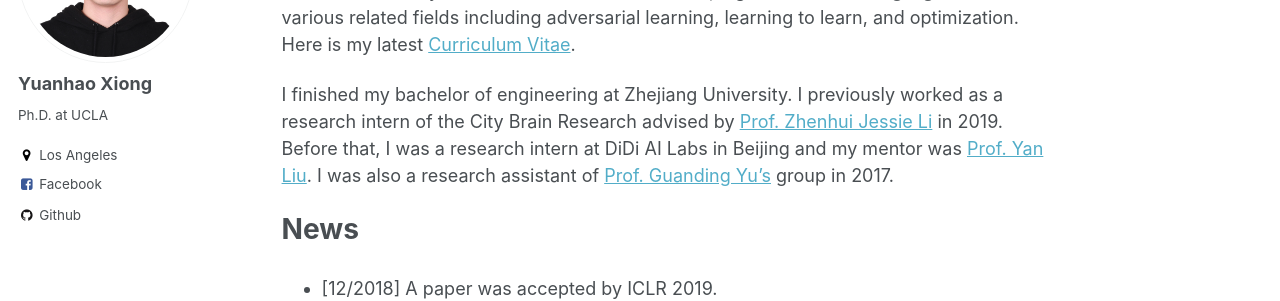
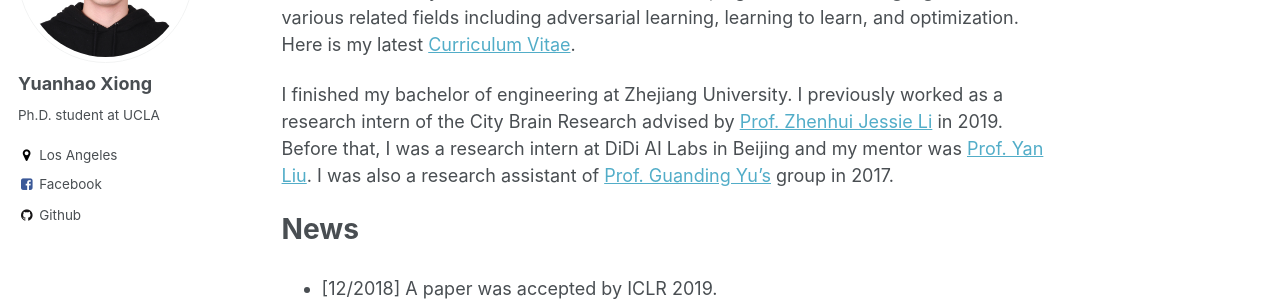
Before and after one commit to xyh97/xyh97.github.io, a Jekyll site: the page built from _pages/about.md, in a window 1280 px wide. Shown: the part 230-531 px from the top of the page. Built offline with Jekyll 4.4.1, drawn with Linux system fonts in a browser that asks for light colours.

Commit message:
plus student

```diff
--- a/_config.yml
+++ b/_config.yml
@@ -82,7 +82,7 @@ analytics:
 author:
   name             : "Yuanhao Xiong"
   avatar           : "avatar.jpg"
-  bio              : "Ph.D. at UCLA"
+  bio              : "Ph.D. student at UCLA"
   location         : "Los Angeles"
   employer         :
   googlescholar    :
```
